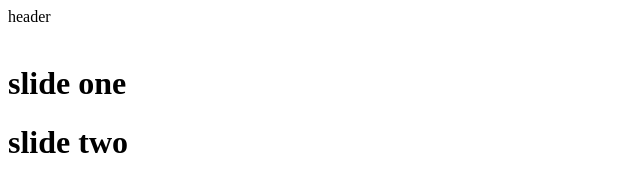
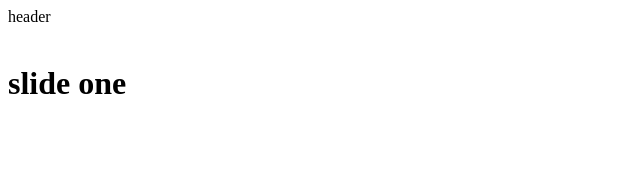
Before and after one commit to github20232/git, a plain HTML site: page index.html in a window 1280 px wide. Shown: the whole page, without its empty margins (0-640 px from the left). Drawn offline with Linux system fonts and the light colour scheme.

Commit message:
some change in dev branch

```diff
--- a/index.html
+++ b/index.html
@@ -15,7 +15,6 @@
     </div>
     <div class="slider">
         <h1>slide one</h1>
-        <h1>slide two</h1>
     </div>
 
 </body>
```
